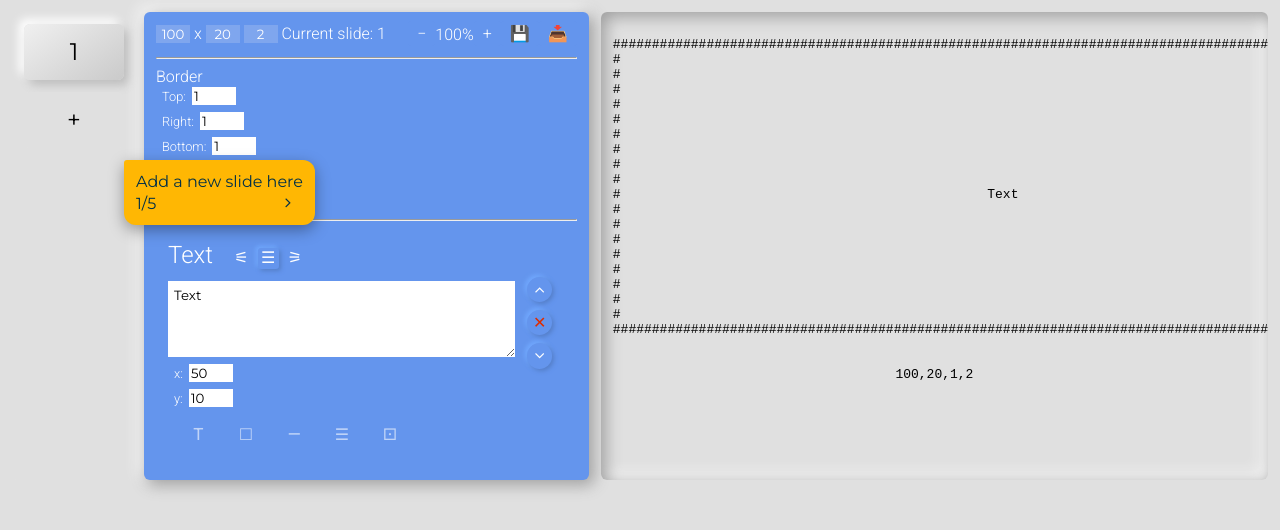
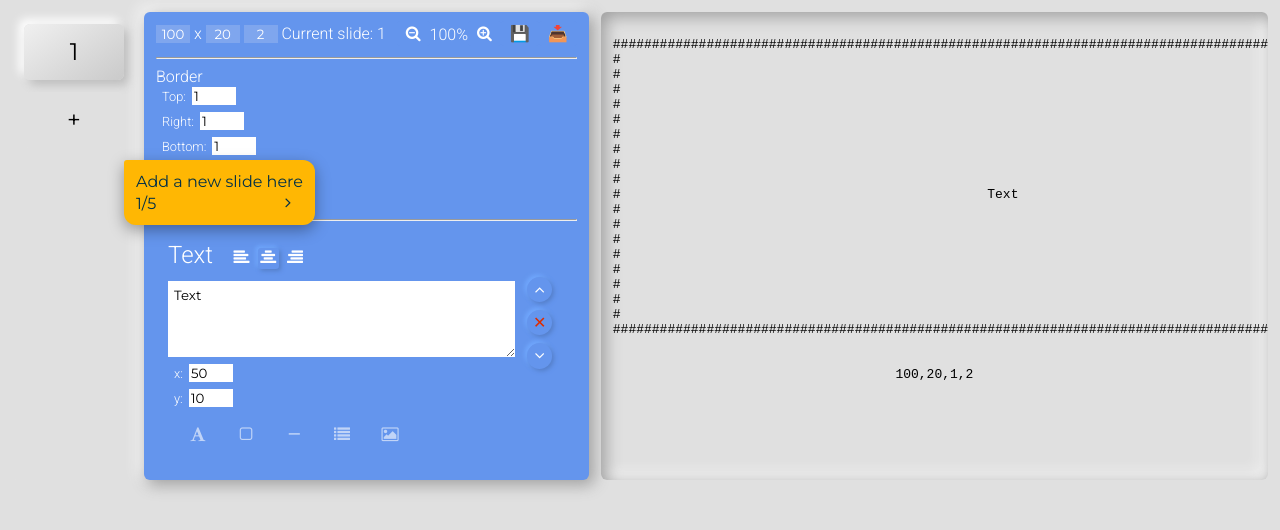
Before and after one commit to PlainOldAnders/schlides-js, a plain HTML site: page index.html in a window 1280 px wide. Drawn offline with Linux system fonts and the light colour scheme.

Commit message:
Updated symbols because why not? Youre not my mom

```diff
--- a/index.html
+++ b/index.html
@@ -84,10 +84,12 @@
           &#128190;
         </div>
 
-        <div class="symbolButton headerButtons" onclick="zoom(true)">&#43;</div>
+        <div class="symbolButton headerButtons" onclick="zoom(true)">
+          <i class="fa fa-search-plus" aria-hidden="true"></i>
+        </div>
         <span class="headerButtons" id="zoom-val">80</span>
         <div class="symbolButton headerButtons" onclick="zoom(false)">
-          &#8722;
+          <i class="fa fa-search-minus" aria-hidden="true"></i>
         </div>
         <hr />
         <div id="borderEditor"></div>
--- a/scripts/main.js
+++ b/scripts/main.js
@@ -125,7 +125,7 @@ function createSlide() {
 
 function save() {
   const element = document.getElementById("saveButton");
-  element.innerHTML = "&#10227;";
+  element.innerHTML = '<i class="fa fa-refresh fa-spin fa-fw"></i>';
   window.localStorage.setItem(
     "slideshow",
     JSON.stringify(slideShowObject.slideShow)
--- a/scripts/util.js
+++ b/scripts/util.js
@@ -96,9 +96,9 @@ function commandNameStandardParams(cmdName) {
 }
 function alignmentLookUp(input) {
   const alignmentMap = new Map([
-    ["l", "&#9887;"],
-    ["c", "&#9776;"],
-    ["r", "&#9886;"],
+    ["l", '<i class="fa fa-align-left" aria-hidden="true"></i>'],
+    ["c", '<i class="fa fa-align-center" aria-hidden="true"></i>'],
+    ["r", '<i class="fa fa-align-right" aria-hidden="true"></i>'],
   ]);
   return alignmentMap.get(input);
 }
@@ -459,7 +459,13 @@ function getBorderEditor(slideIndex) {
 
 function getCardAdderButton(slideIndex, cmdIndex, forceX, forceY) {
   const elementAddButtonWrapper = document.createElement("div");
-  const symbols = ["T", "&#9744;", "&#8212;", "&#9776;", "&#9856;"];
+  const symbols = [
+    '<i class="fa fa-font" aria-hidden="true"></i>',
+    '<i class="fa fa-square-o" aria-hidden="true"></i>',
+    "&#8212;",
+    '<i class="fa fa-list" aria-hidden="true"></i>',
+    '<i class="fa fa-picture-o" aria-hidden="true"></i>'
+  ];
   const commands = [
     "drawText",
     "drawBox",
```
